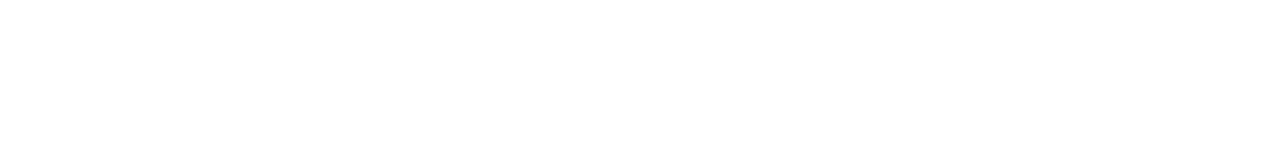
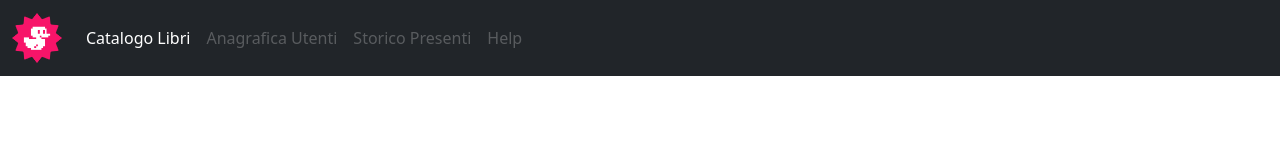
Before and after one commit to NiccoloDiDomenico/html-css-bootstrap-dashboard, a plain HTML site: page index.html in a window 1280 px wide. Drawn offline with nearby package versions, Linux system fonts and the light colour scheme.

Commit message:
feat: adds the navbar and completes the header

```diff
--- a/css/style.css
+++ b/css/style.css
@@ -0,0 +1,3 @@
+img {
+    max-width: 100%;
+}
--- a/index.html
+++ b/index.html
@@ -14,7 +14,41 @@
 <body>
 
     <!-- header -->
-     <header></header>
+     <header>
+        <!-- navbar -->
+        <nav class="navbar navbar-expand-lg navbar-dark bg-dark">
+            <div class="container-fluid">
+                <!-- navbar-brand -->
+              <a class="navbar-brand" href="#">
+                <img src="./img/duck.png" alt="logo" width="50">
+              </a>
+              <button class="navbar-toggler" type="button" data-bs-toggle="collapse" data-bs-target="#navbarSupportedContent" aria-controls="navbarSupportedContent" aria-expanded="false" aria-label="Toggle navigation">
+                <span class="navbar-toggler-icon"></span>
+              </button>
+              <!-- navbar-nav -->
+              <div class="collapse navbar-collapse" id="navbarSupportedContent">
+                <ul class="navbar-nav me-auto mb-2 mb-lg-0">
+                  <li class="nav-item">
+                    <a class="nav-link active" aria-current="page" href="#">Catalogo Libri</a>
+                  </li>
+                  <li class="nav-item">
+                    <a class="nav-link disabled" aria-disabled="true">Anagrafica Utenti</a>
+                  </li>
+                  <li class="nav-item">
+                    <a class="nav-link disabled" aria-disabled="true">Storico Presenti</a>
+                  </li>
+                  <li class="nav-item">
+                    <a class="nav-link disabled" aria-disabled="true">Help</a>
+                  </li>
+                </ul>
+                <!-- <form class="d-flex" role="search">
+                  <input class="form-control me-2" type="search" placeholder="Search" aria-label="Search">
+                  <button class="btn btn-outline-success" type="submit">Search</button>
+                </form> -->
+              </div>
+            </div>
+          </nav>
+     </header>
     <!-- /header -->
 
     <!-- main -->
```
